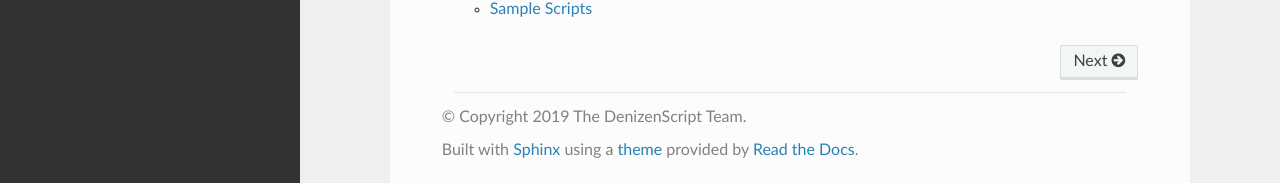
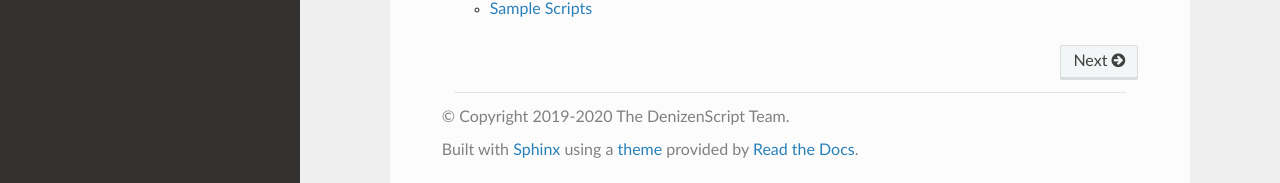
Before and after one commit to DenizenScript/Denizen-Beginners-Guide, a Sphinx documentation site: the page built from source/index.md, in a window 1280 px wide and 900 px high, scrolled down 858 px. Shown: the part 714-897 px from the top of the window. Built offline with Sphinx 7.4.7 and the Read the Docs theme 2.0.0, drawn with Linux system fonts in a browser that asks for light colours.

```diff
--- a/source/conf.py
+++ b/source/conf.py
@@ -9,7 +9,7 @@ from recommonmark.transform import AutoStructify
 
 # Project Info
 project = "Denizen Beginner's Guide"
-copyright = '2019 The DenizenScript Team'
+copyright = '2019-2020 The DenizenScript Team'
 author = 'The DenizenScript Team'
 version = '0.2'
 release = '0.2'
@@ -24,6 +24,9 @@ exclude_patterns = []
 pygments_style = 'sphinx'
 html_theme = 'sphinx_rtd_theme'
 html_static_path = ['_static']
+
+# Changes to HTML format
+html_title = "Denizen Beginner's Guide"
 
 # Disabled stuff
 smartquotes = False
```
